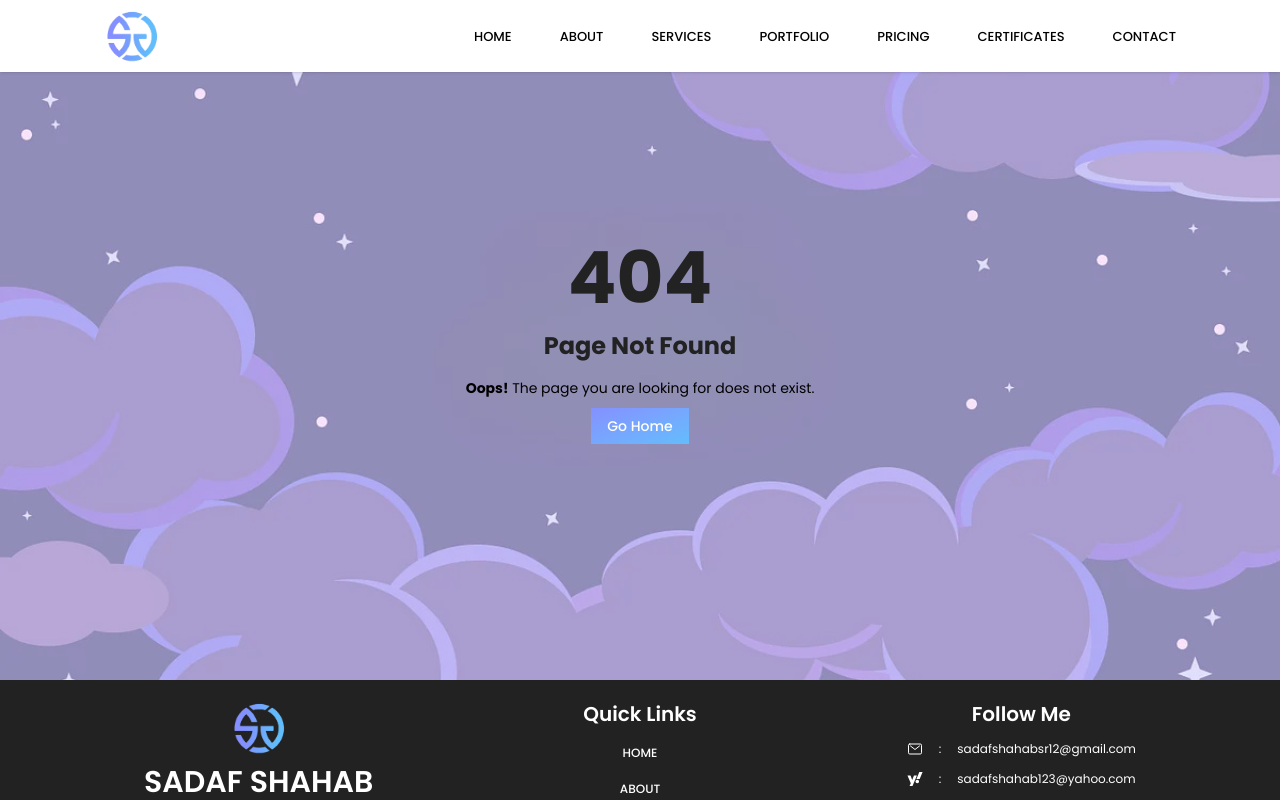
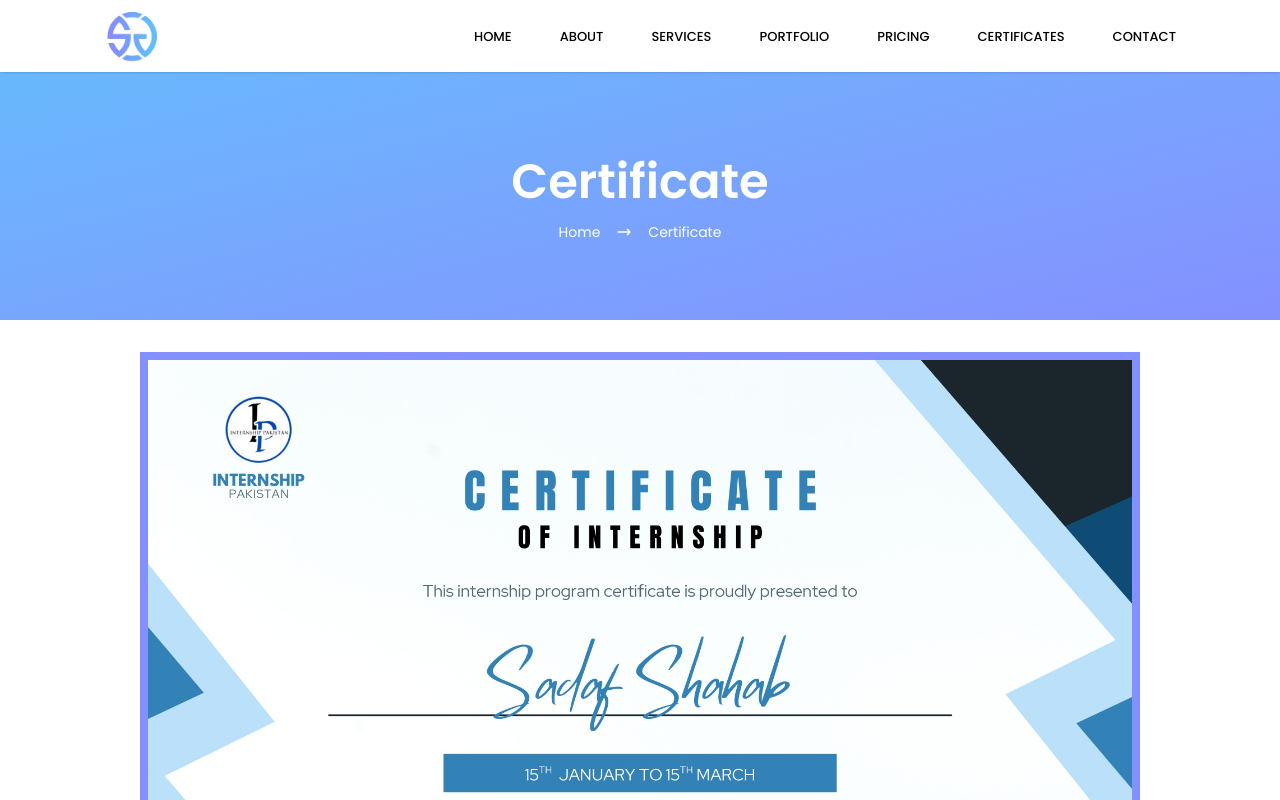
Before and after one commit to sadafshahab12/My-Portfolio, a React (Vite) app: page /certificate in a window 1280 px wide. Shown: the top 800 px of the page. Built offline with nearby package versions, Linux system fonts and the light colour scheme.

Commit message:
change page url

```diff
--- a/src/App.jsx
+++ b/src/App.jsx
@@ -22,7 +22,7 @@ function App() {
           <Route path="/services" element={<Services />} />
           <Route path="/portfolio" element={<Portfolio />} />
           <Route path="/pricing" element={<Pricing />} />
-          <Route path="/certificates" element={<Certificates />} />
+          <Route path="/certificate" element={<Certificates />} />
           <Route path="/contact" element={<Contact />} />
           <Route path="*" element={<NotFound />} />
         </Routes>
--- a/src/components/Navbar.jsx
+++ b/src/components/Navbar.jsx
@@ -66,7 +66,7 @@ const Navbar = () => {
             </li>
             <li>
               <Link
-                to={"/certificates"}
+                to={"/certificate"}
                 className="uppercase cursor-pointer font-medium text-[13px] hover:text-[#8392fd] transition-all duration-500"
               >
                 Certificates{" "}
@@ -136,7 +136,7 @@ const Navbar = () => {
             </li>
             <li>
               <Link
-                to={"/certificates"}
+                to={"/certificate"}
                 className="uppercase cursor-pointer font-medium text-[13px] hover:text-[#8392fd] transition-all duration-500"
                 onClick={handleCloseMenu}
               >
--- a/src/pages/certificate/page.jsx
+++ b/src/pages/certificate/page.jsx
@@ -5,7 +5,6 @@ const Certificates = () => {
   return (
     <div>
       <Certificate/>
-
     </div>
   )
 }
```
